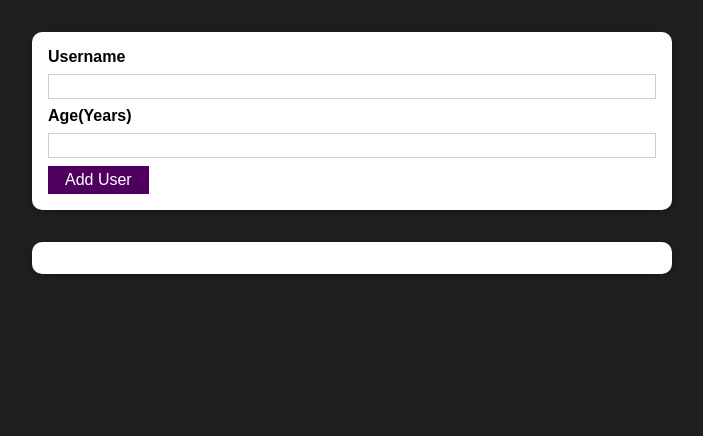
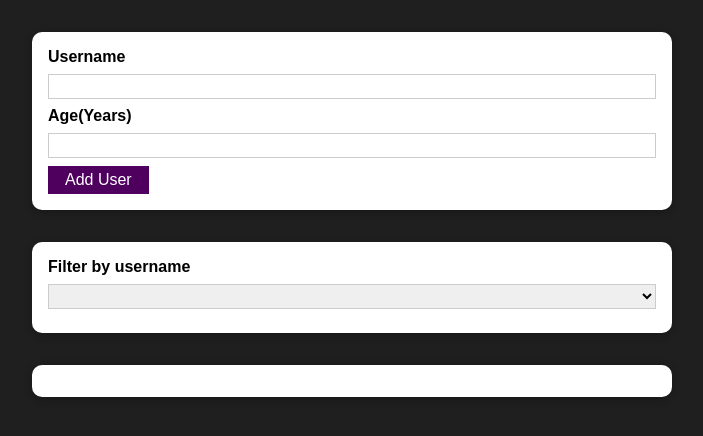
Before and after one commit to jinzxu/UserTracker, a React (Create React App) app: page / in a window 1280 px wide. Shown: the top 436 px of the page, without its empty margins (288-991 px from the left). Built offline with nearby package versions, Linux system fonts and the light colour scheme.

Commit message:
Add FilterUser component

```diff
--- a/src/App.js
+++ b/src/App.js
@@ -1,20 +1,30 @@
-import React, { useState } from 'react';
+import React, { useEffect, useInsertionEffect, useState } from 'react';
 import AddUser from './Components/Users/AddUser';
+import FilterUser from './Components/Users/FilterUser';
 import UsersList from './Components/Users/UsersList';
 
 
 function App() {
   const [users, setUsers] = useState([]);
+  const [filteredUsername, setFilteredUsername] = useState("")
+  // const [filteredUsers, setFilteredUsers] = useState(users)
   const addUserHandler = (addedUser) => {
     setUsers(prevState => ([addedUser, ...prevState]))
+    setFilteredUsername(addedUser.username)
   }
   const deleteUserHandler = (deletedUser) => {
     setUsers(() => users.filter(user => user.id !== deletedUser.id))
   }
+  const filterUserHandler = (username) => {
+    setFilteredUsername(username)
+  }
+  const filteredUsers = users.filter(user => user.username === filteredUsername)
+
   return (
     <div>
       <AddUser onAddUser={addUserHandler} />
-      <UsersList users={users} onDeleteUser={deleteUserHandler} />
+      <FilterUser users={users} onFilterUser={filterUserHandler} />
+      <UsersList users={filteredUsers} onDeleteUser={deleteUserHandler} />
     </div>
   );
 }
--- a/src/Components/Users/AddUser.module.css
+++ b/src/Components/Users/AddUser.module.css
@@ -20,6 +20,15 @@
   margin-bottom: 0.5rem;
 }
 
+.input select {
+  font: inherit;
+  display: block;
+  width: 100%;
+  border: 1px solid #ccc;
+  padding: 0.15rem;
+  margin-bottom: 0.5rem;
+}
+
 .input input:focus {
   outline: none;
   border-color: #4f005f;
--- /dev/null
+++ b/src/Components/Users/FilterUser.js
@@ -0,0 +1,28 @@
+import React, { useState } from "react";
+import Card from "../UI/Card";
+import AddUserStyles from "./AddUser.module.css"
+const FilterUser = (props) => {
+    const users = props.users;
+    const usernames = [...new Set(users.map(user => user.username))]
+    const [filteredUsername, setFilteredUsername] = useState("");
+    console.log("filteredUsername", filteredUsername)
+    const filterUserHandler = (event) => {
+        console.log("1", event.target.value)
+        setFilteredUsername(event.target.value)
+        props.onFilterUser(event.target.value)
+    };
+    return (
+        <Card className={AddUserStyles.input}>
+            <label>Filter by username</label>
+            <select
+                value={filteredUsername}
+                onChange={filterUserHandler}
+            >
+                {
+                    usernames.map(username => (<option key={Math.random()}>{username}</option>))
+                }
+            </select>
+        </Card>
+    )
+}
+export default FilterUser
--- a/src/Components/Users/User.js
+++ b/src/Components/Users/User.js
@@ -4,6 +4,6 @@ const User = (props) => {
     const deleteUserHandler = () => {
         props.onDeleteUser(user);
     }
-    return (<li key={user.id} onClick={deleteUserHandler} > {user.username} {user.age} years old</li >)
+    return (<li onClick={deleteUserHandler} > {user.username} {user.age} years old</li >)
 }
 export default User;
--- a/src/Components/Users/UsersList.js
+++ b/src/Components/Users/UsersList.js
@@ -13,7 +13,7 @@ const UserList = props => {
         <Card className={UsersListStyles.users}>
             <ul className={UsersListStyles.users}>
                 {
-                    users.map(user => (<User onDeleteUser={deleteUserHandler} user={user} />))
+                    users.map(user => (<User onDeleteUser={deleteUserHandler} user={user} key={user.id} />))
                 }
             </ul>
         </Card>
```
